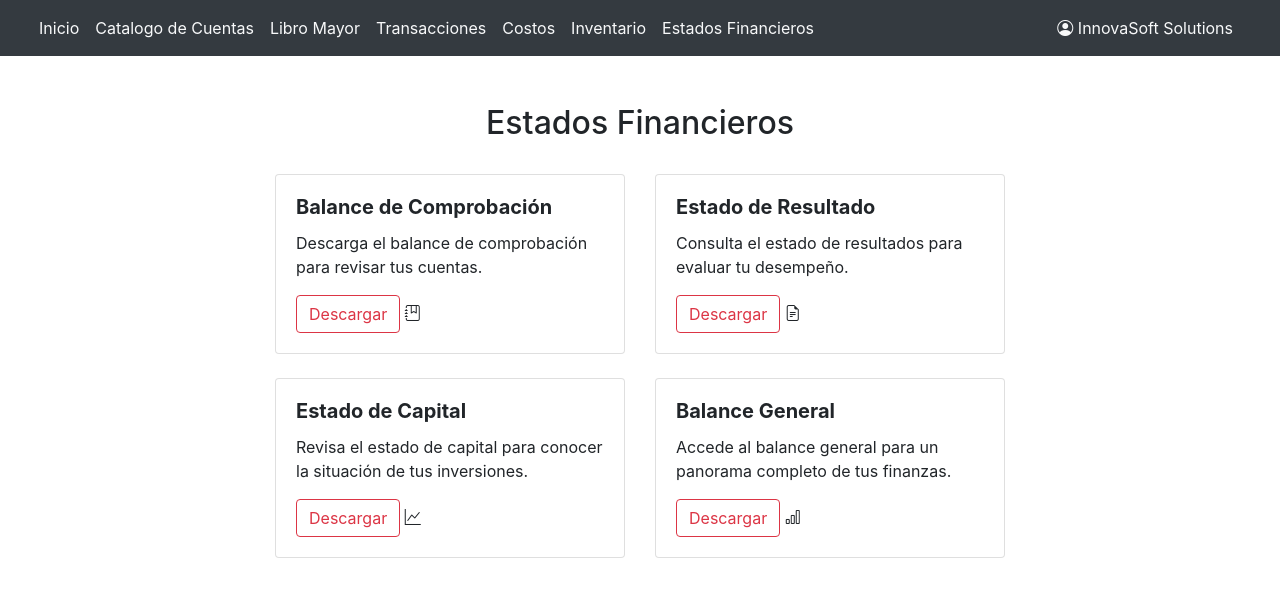
After one commit to erickG01/InnovaSoftSolutions, a Django app: page /EstadoFinancieros/ in a window 1280 px wide. The commit adds this page. Shown: the top 597 px of the page. Run offline with Django 5.2, Linux system fonts and the light colour scheme; some libraries are stand-ins or nearby versions.

```diff
--- a/App_innovaSoft/static/css/costos.css
+++ b/App_innovaSoft/static/css/costos.css
@@ -26,3 +26,6 @@ position: absolute;
 margin-left: 35rem;
 margin-top:-3rem;
 }
+#calculateTotal{
+    margin-left: -10rem;
+}
--- a/App_innovaSoft/templates/App_innovaSoft/base.html
+++ b/App_innovaSoft/templates/App_innovaSoft/base.html
@@ -19,8 +19,8 @@
                     <li class="nav-item"><a class="nav-link text-light" href="{% url 'libroMayor' %}">Libro Mayor</a></li>
                     <li class="nav-item"><a class="nav-link text-light" href="{% url 'transaccion' %}">Transacciones</a></li>
                     <li class="nav-item"><a class="nav-link text-light" href="{% url 'costos' %}">Costos</a></li>
-                    <li class="nav-item"><a class="nav-link text-light" href="{% url 'hojAjustes' %}">Ajustes contables</a></li>
-                    <li class="nav-item"><a class="nav-link text-light" href="#">Estados Financieros</a></li>
+                    <li class="nav-item"><a class="nav-link text-light" href="#">Inventario</a></li>
+                    <li class="nav-item"><a class="nav-link text-light" href="{% url 'estadoFinancieros' %}">Estados Financieros</a></li>
                 </ul>
             </div>
             <div class="d-flex align-items-center">
--- /dev/null
+++ b/App_innovaSoft/templates/App_innovaSoft/estadoFinancieros.html
@@ -0,0 +1,59 @@
+{% extends 'App_innovaSoft/base.html' %}
+
+{% block content %}
+{% load static %}
+<div class="container mt-5">
+    <h2 class="text-center">Estados Financieros</h2><br>
+
+    <!-- Sección de descargas -->
+    <div class="row justify-content-center">
+        <div class="col-sm-4 mb-3 mb-sm-0">
+            <div class="card">
+                <div class="card-body custom-card-body">
+                    <h5 class="card-title"><b>Balance de Comprobación</b></h5>
+                    <p class="card-text">Descarga el balance de comprobación para revisar tus cuentas.</p>
+                    <a class="btn btn-outline-danger" href="{% url 'BalanceDeComprobacion' %}" aria-label="Descargar Balance de Comprobación">Descargar</a>
+                    <i class="bi bi-journal-bookmark icon-style"></i>
+                </div>
+            </div>
+        </div>
+        <div class="col-sm-4 mb-3 mb-sm-0">
+            <div class="card">
+                <div class="card-body custom-card-body">
+                    <h5 class="card-title"><b>Estado de Resultado</b></h5>
+                    <p class="card-text">Consulta el estado de resultados para evaluar tu desempeño.</p>
+                    <a class="btn btn-outline-danger" href="{% url 'EstadoDeResultados' %}" aria-label="Descargar Estado de Resultado">Descargar</a>
+                    <i class="bi bi-file-earmark-text icon-style"></i>
+                </div>
+            </div>
+        </div>
+    </div>
+    <br>
+    <div class="row justify-content-center">
+        <div class="col-sm-4 mb-3 mb-sm-0">
+            <div class="card">
+                <div class="card-body custom-card-body">
+                    <h5 class="card-title"><b>Estado de Capital</b></h5>
+                    <p class="card-text">Revisa el estado de capital para conocer la situación de tus inversiones.</p>
+                    <a class="btn btn-outline-danger" href="{% url 'estadoCapital' %}?format=pdf" aria-label="Descargar Estado de Capital">Descargar</a>
+                    <i class="bi bi-graph-up icon-style"></i>
+                </div>
+            </div>
+        </div>
+        <div class="col-sm-4 mb-3 mb-sm-0">
+            <div class="card">
+                <div class="card-body custom-card-body">
+                    <h5 class="card-title"><b>Balance General</b></h5>
+                    <p class="card-text">Accede al balance general para un panorama completo de tus finanzas.</p>
+                    <a class="btn btn-outline-danger" href="#" aria-label="Descargar Balance General">Descargar</a>
+                    <i class="bi bi-bar-chart icon-style"></i>
+                </div>
+            </div>
+        </div>
+    </div>
+</div>
+
+<script src="https://code.jquery.com/jquery-3.5.1.slim.min.js"></script>
+<script src="https://cdn.jsdelivr.net/npm/bootstrap@4.5.2/dist/js/bootstrap.bundle.min.js"></script>
+<link rel="stylesheet" href="{% static 'css/styles.css' %}">
+{% endblock %}
--- a/App_innovaSoft/templates/App_innovaSoft/inicio.html
+++ b/App_innovaSoft/templates/App_innovaSoft/inicio.html
@@ -59,9 +59,9 @@
             <div class="col-sm-4">
               <div class="card">
                 <div class="card-body" style="border-style: dashed; background-color: rgb(26, 28, 48);">
-                  <h5 class="card-title" style="color: white;"><b>Hoja de Ajustes</b></h5>
+                  <h5 class="card-title" style="color: white;"><b>Estados financieros</b></h5>
                   <p class="card-text" style="color: white;">Detalles de costo de ventas, estado de ganancias y pérdidas y el balance general</p>
-                  <a href="#" class="btn btn-outline-danger">Consultar</a><i class="bi bi-pencil-square" style="font-size: 2rem; color: white;margin-left: 140px;"></i>
+                  <a href="{% url 'estadoFinancieros' %}" class="btn btn-outline-danger">Consultar</a><i class="bi bi-pencil-square" style="font-size: 2rem; color: white;margin-left: 140px;"></i>
                 </div>
               </div>
             </div>
@@ -69,7 +69,7 @@
                 <div class="card">
                   <div class="card-body" style="border-style: dashed; background-color: rgb(26, 28, 48);">
                     <h5 class="card-title" style="color: white;"><b>Inventario</b></h5>
-                    <p class="card-text" style="color: white;">Consulta el inventario de Innovasft</p>
+                    <p class="card-text" style="color: white;">Consulta aqui el control de nuestro  inventario de Innovasft</p>
                     <a href="#" class="btn btn-outline-danger">Consultar</a><i class="bi bi-box-seam" style="font-size: 2rem; color: white;margin-left: 140px;"></i>
                   </div>
                 </div>
--- a/App_innovaSoft/views.py
+++ b/App_innovaSoft/views.py
@@ -1,27 +1,21 @@
 
 from django.shortcuts import render,redirect
 from .models import GrupoCuenta, RubroDeAgrupacion, CuentaDeMayor,SubCuenta,CuentaDetalle,Transacion,Informacion,PeriodoContable
-from django.shortcuts import render,  redirect
 from django.contrib import messages
-from django.contrib.auth import authenticate
+from django.contrib.auth import authenticate, login as auth_login
 from django.core.paginator import Paginator
-from django.contrib.auth import authenticate, login as auth_login
 from django.shortcuts import render
-from django.db.models import Sum, F
-from reportlab.lib.pagesizes import A4
+from django.db.models import Sum, F,Q
+from reportlab.lib.pagesizes import A4, letter
 from reportlab.lib import colors
 from reportlab.platypus import SimpleDocTemplate, Table, TableStyle, Paragraph,Spacer
 from reportlab.lib.styles import getSampleStyleSheet,ParagraphStyle
-from django.http import HttpResponse
+from django.http import HttpResponse, JsonResponse
 from decimal import Decimal
 from reportlab.lib.units import inch
-from reportlab.lib.pagesizes import letter
-from django.db.models import Q
 from django.db.models.functions import Abs
 from xhtml2pdf import pisa
-from io import BytesIO
 from django.template.loader import render_to_string
-from django.http import JsonResponse
 from django.views.decorators.csrf import csrf_exempt
 import json
 from django.db import transaction
@@ -37,6 +31,8 @@ def libroMayor(request):
 def Costos(request):
     return render(request,"App_innovaSoft/costos.html")
 
+def estadoFinancieros(request):
+    return render(request, 'App_innovaSoft/estadoFinancieros.html')     # Renderiza la plantilla de estados financieros
 
 #def CatalogoCuentas(request):
  #   return render(request,"App_innovaSoft/CatalogoCuentas.html")
@@ -142,43 +138,24 @@ def libro_mayor_view(request):
         'transacciones_por_cuenta': transacciones_por_cuenta,
     })
 
-@csrf_exempt
+@csrf_exempt  # Solo si no estás usando el CSRF token
 def save_transactions(request):
     if request.method == 'POST':
         try:
             data = json.loads(request.body)
             transactions = data.get('transactions', [])
-
-            # Obtener el último ID de Transacion
-            last_id = Transacion.objects.order_by('-idTransacion').first()
-            next_id = last_id.idTransacion + 1 if last_id else 1  # Empezar desde 1 si no hay transacciones previas
-
-            # Crear las transacciones en una transacción atómica
-            with transaction.atomic():
-                for transaction_data in transactions:
-                    cuenta_id = transaction_data['cuenta_id']
-                    debe = transaction_data['debe']
-                    haber = transaction_data['haber']
-
-                    # Obtener la cuenta relacionada (SubCuenta o CuentaDetalle)
-                    try:
-                        subcuenta = SubCuenta.objects.get(idSubCuenta=cuenta_id)
-                        Transacion.objects.create(idTransacion=next_id, idSubCuenta=subcuenta, debe=debe, haber=haber)
-                    except SubCuenta.DoesNotExist:
-                        try:
-                            cuenta_detalle = CuentaDetalle.objects.get(idCuentaDetalle=cuenta_id)
-                            Transacion.objects.create(idTransacion=next_id, idCuentaDetalle=cuenta_detalle, debe=debe, haber=haber)
-                        except CuentaDetalle.DoesNotExist:
-                            continue  # Ignorar cuentas no válidas
-                    next_id += 1  # Incrementar el ID para la próxima transacción
+            # Procesa las transacciones aquí, por ejemplo, guardarlas en la base de datos
+            for transaction in transactions:
+                cuenta_id = transaction.get('cuenta_id')
+                debe = transaction.get('debe')
+                haber = transaction.get('haber')
+                # Asegúrate de hacer las validaciones necesarias y guardar en la base de datos
 
             return JsonResponse({'status': 'success'})
         except Exception as e:
-            print("Error al guardar transacciones:", e)  # Log de error en la consola
             return JsonResponse({'status': 'error', 'message': str(e)}, status=500)
-    return JsonResponse({'status': 'error'}, status=400)
-
-
+    else:
+        return JsonResponse({'status': 'error', 'message': 'Invalid request method'}, status=405)
 
 def transaccion_view(request):
     # Obtener todas las subcuentas y sus cuentas de detalle
--- a/InnovaSoftSolutions/urls.py
+++ b/InnovaSoftSolutions/urls.py
@@ -34,5 +34,6 @@ urlpatterns = [
     path('BalanceDeComprobacion',views.generar_balance_de_comprobacion,name="BalanceDeComprobacion"),
     path('EstadoDeResultados',views.generar_estado_de_resultados,name='EstadoDeResultados'),
     path('estadoCapital/',views.estadoCapital,name="estadoCapital"),
-    path('save_transactions/', views.save_transactions, name='save_transactions')
+    path('save_transactions/', views.save_transactions, name='save_transactions'),
+    path('EstadoFinancieros/', views.estadoFinancieros, name="estadoFinancieros"), # Ruta para estados financieros
 ]
```
Also changed, not shown: App_innovaSoft/models.py (+7 -5 lines), App_innovaSoft/templates/App_innovaSoft/costos.html (+71 -24 lines), App_innovaSoft/templates/App_innovaSoft/transaccion.html (+41 -5 lines), App_innovaSoft/migrations/0009_ordentrabajo_materiaprima_and_more.py (added), App_innovaSoft/migrations/0009_producto.py (deleted), App_innovaSoft/migrations/0010_ordentrabajo_costomanodeobra_and_more.py (added).
